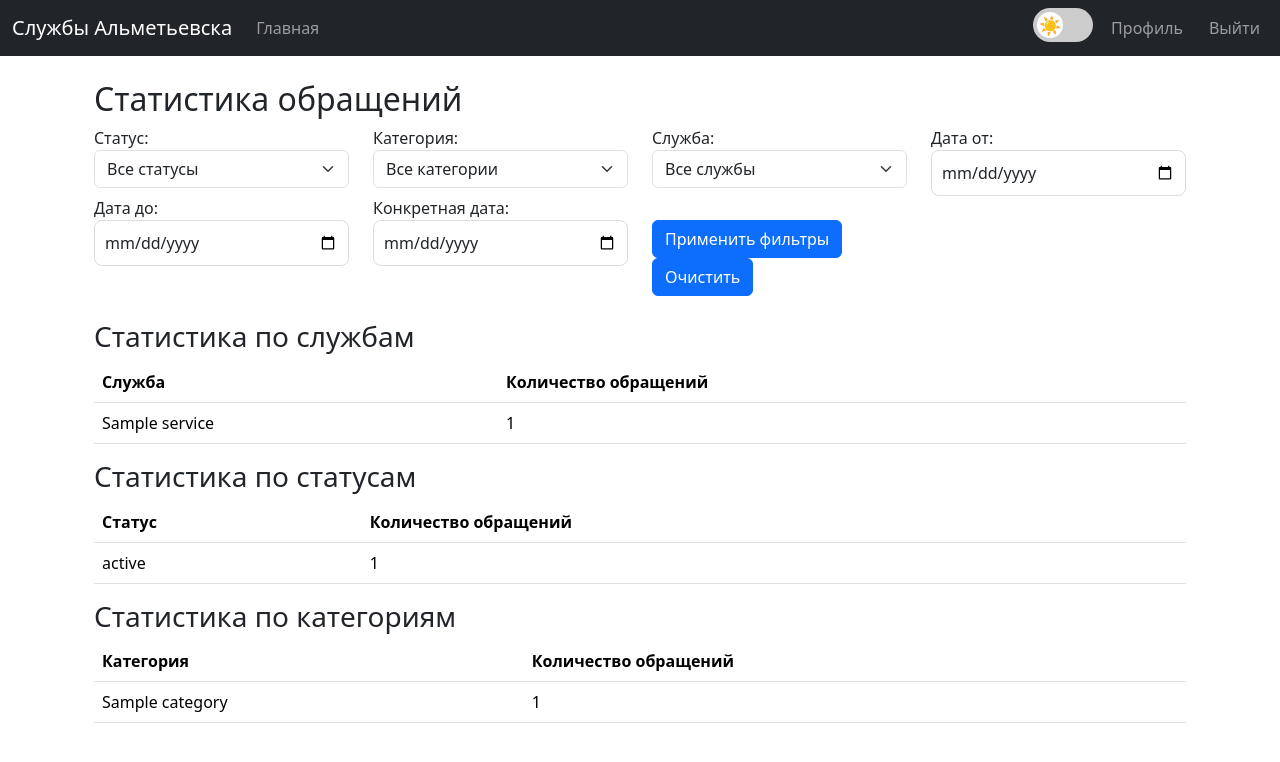
After one commit to MichaelEmpire123/diiiplom_ver300, a Django app: page /administrator/statistics/ in a window 1280 px wide. The commit adds this page. Shown: the top 762 px of the page. Run offline with Django 5.2, Linux system fonts and the light colour scheme; a user stored in the database is signed in; tables that the repository leaves empty hold one stand-in row (values such as "Sample post").

Commit message:
Сделал статистики, доделал статусы в обращениях

```diff
--- a/almet/models.py
+++ b/almet/models.py
@@ -109,6 +109,7 @@ class Processing_appeals(models.Model):
     id_status = models.ForeignKey('Status', on_delete=models.CASCADE)
     date_time_setting_status = models.DateTimeField()
     photo = models.ImageField(upload_to=get_upload_path_processing, blank=True, null=True)
+    rejection_reason = models.TextField(blank=True, null=True)
 
     def __str__(self):
         return f"Обработка {self.id} для обращения {self.id_appeal}"
--- /dev/null
+++ b/almet/templates/admin/admin_statistics.html
@@ -0,0 +1,130 @@
+{% extends 'base.html' %}
+
+{% block title %}Статистика для администратора{% endblock %}
+
+{% block content %}
+<div class="container">
+    <h2>Статистика обращений</h2>
+
+    <!-- Фильтры -->
+    <form method="get" class="mb-4">
+        <div class="row">
+            <div class="col-md-3">
+                <label for="status">Статус:</label>
+                <select name="status" id="status" class="form-select">
+                    <option value="">Все статусы</option>
+                    {% for status in statuses %}
+                        <option value="{{ status.id }}" {% if status.id == request.GET.status %}selected{% endif %}>{{ status.name_status }}</option>
+                    {% endfor %}
+                </select>
+            </div>
+            <div class="col-md-3">
+                <label for="category">Категория:</label>
+                <select name="category" id="category" class="form-select">
+                    <option value="">Все категории</option>
+                    {% for category in categories %}
+                        <option value="{{ category.id }}" {% if category.id == request.GET.category %}selected{% endif %}>{{ category.name_official }}</option>
+                    {% endfor %}
+                </select>
+            </div>
+            <div class="col-md-3">
+                <label for="service">Служба:</label>  <!-- Новый фильтр по службе -->
+                <select name="service" id="service" class="form-select">
+                    <option value="">Все службы</option>
+                    {% for service in services %}
+                        <option value="{{ service.id }}" {% if service.id == request.GET.service %}selected{% endif %}>{{ service.name }}</option>
+                    {% endfor %}
+                </select>
+            </div>
+            <div class="col-md-3">
+                <label for="date_from">Дата от:</label>
+                <input type="date" name="date_from" id="date_from" class="form-control" value="{{ request.GET.date_from }}">
+            </div>
+            <div class="col-md-3">
+                <label for="date_to">Дата до:</label>
+                <input type="date" name="date_to" id="date_to" class="form-control" value="{{ request.GET.date_to }}">
+            </div>
+            <div class="col-md-3">
+                <label for="specific_date">Конкретная дата:</label>
+                <input type="date" name="specific_date" id="specific_date" class="form-control" value="{{ request.GET.specific_date }}">
+            </div>
+            <div class="col-md-3 mt-4">
+                <div style="">
+                    <button type="submit" class="btn btn-primary">Применить фильтры</button>
+                    <a style="color: #fff;" href="{% url 'admin_statistics' %}"  class="btn btn-primary">Очистить</a>
+                </div>
+
+            </div>
+        </div>
+    </form>
+
+    <!-- Статистика по службам -->
+    <h3>Статистика по службам</h3>
+    <table class="table">
+        <thead>
+            <tr>
+                <th>Служба</th>
+                <th>Количество обращений</th>
+            </tr>
+        </thead>
+        <tbody>
+            {% for stat in service_stats %}
+                <tr>
+                    <td>{{ stat.id_service__name }}</td>
+                    <td>{{ stat.total }}</td>
+                </tr>
+            {% empty %}
+                <tr>
+                    <td colspan="2">Нет данных</td>
+                </tr>
+            {% endfor %}
+        </tbody>
+    </table>
+
+    <!-- Статистика по статусам -->
+    <h3>Статистика по статусам</h3>
+    <table class="table">
+        <thead>
+            <tr>
+                <th>Статус</th>
+                <th>Количество обращений</th>
+            </tr>
+        </thead>
+        <tbody>
+            {% for stat in status_stats %}
+                <tr>
+                    <td>{{ stat.last_status }}</td>
+                    <td>{{ stat.total }}</td>
+                </tr>
+            {% empty %}
+                <tr>
+                    <td colspan="2">Нет данных</td>
+                </tr>
+            {% endfor %}
+        </tbody>
+    </table>
+
+    <!-- Статистика по категориям -->
+    <h3>Статистика по категориям</h3>
+    <table class="table">
+        <thead>
+            <tr>
+                <th>Категория</th>
+                <th>Количество обращений</th>
+            </tr>
+        </thead>
+        <tbody>
+            {% for stat in category_stats %}
+                <tr>
+                    <td>{{ stat.id_category__name_official }}</td>
+                    <td>{{ stat.total }}</td>
+                </tr>
+            {% empty %}
+                <tr>
+                    <td colspan="2">Нет данных</td>
+                </tr>
+            {% endfor %}
+        </tbody>
+    </table>
+</div>
+{% endblock %}
--- a/almet/templates/auth/profile.html
+++ b/almet/templates/auth/profile.html
@@ -32,6 +32,9 @@
                         <li class="nav-item">
                             <a class="nav-link a_1 {% if request.path == '/admin_all_appeals/' %}active{% endif %}" href="{% url 'admin_all_appeals' %}">Все обращения</a>
                         </li>
+                        <li class="nav-item">
+                            <a class="nav-link a_1 {% if request.path == '/administrator/statistics/' %}active{% endif %}" href="{% url 'admin_statistics' %}">Статистика</a>
+                        </li>
                     {% endif %}
 
                     <!-- Действия для жителя -->
@@ -54,6 +57,9 @@
                         </li>
                         <li class="nav-item">
                             <a class="nav-link a_1 {% if request.path == '/create_report/' %}active{% endif %}" href="{% url 'create_report' %}">Создать отчет</a>
+                        </li>
+                        <li class="nav-item">
+                            <a class="nav-link a_1 {% if request.path == '/employee/statistics/' %}active{% endif %}" href="{% url 'service_statistics' %}">Статистика</a>
                         </li>
                     {% endif %}
                 </ul>
--- a/almet/urls.py
+++ b/almet/urls.py
@@ -27,6 +27,8 @@ urlpatterns = [
     path('employee/appeals/', views.employee_appeals, name='employee_appeals'),
     path('employee/appeals/<int:appeal_id>/', views.view_appeal, name='view_appeal'),
     path('employee/create-report/', views.create_report, name='create_report'),
+    path('employee/statistics/', views.service_statistics, name='service_statistics'),
+
 
     # Администратор
     path('administrator/categories/', views.admin_categories, name='admin_categories'),
@@ -41,6 +43,6 @@ urlpatterns = [
     path('administrator/create_employee/', views.admin_create_employee, name='admin_create_employee'),
     path('administrator/all_appeals/', views.admin_all_appeals, name='admin_all_appeals'),
     path('administrator/all_appeals/<int:appeal_id>/', views.admin_view_appeal, name='admin_view_appeal'),
-
-    path('administrator/assign_service/<int:appeal_id>/', views.assign_service, name='assign_service')
+    path('administrator/assign_service/<int:appeal_id>/', views.assign_service, name='assign_service'),
+    path('administrator/statistics/', views.admin_statistics, name='admin_statistics'),
 ]
--- a/almet/views.py
+++ b/almet/views.py
@@ -22,7 +22,7 @@ from docx.shared import Inches
 from .forms import AppealForm, MessageForm, ServiceForm, EmployeeRegistrationForm, Edit_AppealForm, ReportForm
 from .models import User, Citizen, Street, City, Status, Appeals, Message, Processing_appeals, Category, Sotrudniki, \
     Service
-from django.db.models import OuterRef, Subquery, Q
+from django.db.models import OuterRef, Subquery, Q, Count
 import xml.etree.ElementTree as ET
 from django.utils.timezone import now
 import json
@@ -171,6 +171,68 @@ def logout_view(request):
 
 
 # Городская служба
+
+# Статистика
+@login_required
+def service_statistics(request):
+    if not request.user.id_sotrudnik:
+        messages.error(request, 'У вас нет доступа к этой странице.')
+        return redirect('home')
+
+    # Получаем службу текущего сотрудника
+    service = request.user.id_sotrudnik.id_service
+
+    # Фильтры
+    status_filter = request.GET.get('status')
+    category_filter = request.GET.get('category')
+    date_from = request.GET.get('date_from')
+    date_to = request.GET.get('date_to')
+    specific_date = request.GET.get('specific_date')
+
+    # Базовый запрос для обращений
+    appeals = Appeals.objects.filter(id_service=service)
+
+    # Применение фильтров к обращениям
+    if category_filter:
+        appeals = appeals.filter(id_category__id=category_filter)
+    if date_from and date_to:
+        appeals = appeals.filter(date_time__range=[date_from, date_to])
+    if specific_date:
+        appeals = appeals.filter(date_time__date=specific_date)
+
+    # Подзапрос для получения последнего статуса каждого обращения
+    last_status_subquery = Processing_appeals.objects.filter(
+        id_appeal=OuterRef('id')
+    ).order_by('-date_time_setting_status').values('id_status__name_status')[:1]
+
+    # Аннотируем обращения их последним статусом
+    appeals_with_last_status = appeals.annotate(
+        last_status=Subquery(last_status_subquery)
+    )
+
+    # Фильтрация по последнему статусу (если указан фильтр)
+    if status_filter:
+        appeals_with_last_status = appeals_with_last_status.filter(
+            last_status=status_filter)
+
+    # Статистика по последним статусам
+    status_stats = appeals_with_last_status.values('last_status').annotate(
+        total=Count('id')).order_by('-total')
+
+    # Статистика по категориям
+    category_stats = appeals.values('id_category__name_official').annotate(
+        total=Count('id')).order_by('-total')
+
+    # Контекст
+    context = {
+        'status_stats': status_stats,
+        'category_stats': category_stats,
+        'statuses': Status.objects.all(),
+        'categories': Category.objects.all(),
+    }
+
+    return render(request, 'service/service_statistics.html', context)
+
 @login_required
 def employee_appeals(request):
     # Проверяем, что пользователь является сотрудником
@@ -197,24 +259,28 @@ def view_appeal(request, appeal_id):
         messages.error(request, 'У вас нет доступа к этому обращению.')
         return redirect('employee_appeals')
 
-    # Получаем список доступных статусов
+    # Получаем текущий статус обращения
+    current_status = appeal.processing_appeals_set.last().id_status.name_status
+
+    # Получаем список всех статусов, кроме "Принято"
     statuses = Status.objects.exclude(name_status='Принято')
 
-    # Если статус "Отклонено", блокируем изменение статуса
-    if appeal.processing_appeals_set.last().id_status.name_status == 'Отклонено':
-        statuses = statuses.exclude(id__in=[status.id for status in statuses])
-
-    has_in_progress_status = Processing_appeals.objects.filter(
-        id_appeal=appeal,
-        id_status__name_status='В работе'
-    ).exists()
-
-    if has_in_progress_status:
-        statuses = statuses.exclude(name_status='В работе')
-    else:
-        statuses = statuses.exclude(name_status='Выполнено')
+    # Фильтруем доступные статусы в зависимости от текущего статуса
+    if current_status == 'Принято':
+        # Если текущий статус "Принято", доступны "В работе" и "Отклонено"
+        statuses = statuses.filter(name_status__in=['В работе', 'Отклонено'])
+    elif current_status == 'В работе':
+        # Если текущий статус "В работе", доступны "Выполнено" и "Отклонено"
+        statuses = statuses.filter(name_status__in=['Выполнено', 'Отклонено'])
+    elif current_status in ['Выполнено', 'Отклонено']:
+        # Если текущий статус "Выполнено" или "Отклонено", блокируем изменение статуса
+        statuses = statuses.none()  # Пустой queryset, чтобы заблокировать выбор статуса
 
     completed_status_id = Status.objects.filter(name_status='Выполнено').values_list('id', flat=True).first()
+    rejected_status_id = Status.objects.filter(name_status='Отклонено').values_list('id', flat=True).first()
+
+    # Список статусов, которые блокируют форму
+    blocked_statuses = ['Выполнено', 'Отклонено']
 
     if request.method == 'POST':
         new_status_id = request.POST.get('status')
@@ -226,9 +292,9 @@ def view_appeal(request, appeal_id):
                 messages.error(request, 'Для статуса "Выполнено" необходимо загрузить фото.')
                 return redirect('view_appeal', appeal_id=appeal.id)
 
-            # Проверка на изменения статуса при "Отклонено"
-            if new_status.name_status == 'Отклонено':
-                messages.error(request, 'Вы не можете изменить статус на "Отклонено".')
+            # Проверка на статус "Отклонено" и наличие причины
+            if new_status.name_status == 'Отклонено' and not request.POST.get('rejection_reason'):
+                messages.error(request, 'Для статуса "Отклонено" необходимо указать причину.')
                 return redirect('view_appeal', appeal_id=appeal.id)
 
             # Создаем запись о статусе
@@ -236,6 +302,7 @@ def view_appeal(request, appeal_id):
                 id_appeal=appeal,
                 id_status=new_status,
                 date_time_setting_status=timezone.now(),
+                rejection_reason=request.POST.get('rejection_reason', ''),  # Сохраняем причину отклонения
             )
 
             # Если прикреплен файл, сохраняем его
@@ -257,6 +324,8 @@ def view_appeal(request, appeal_id):
         'statuses': statuses,
         'status_history': status_history,
         'completed_status_id': completed_status_id,
+        'rejected_status_id': rejected_status_id,
+        'blocked_statuses': blocked_statuses,  # Передаем список блокирующих статусов
     })
 
 
@@ -1159,3 +1228,70 @@ def admin_view_appeal(request, appeal_id):
         'statuses': statuses,
         'services': services,
     })
+
+# Статистика у админа
+@login_required
+def admin_statistics(request):
+    if not request.user.is_staff:
+        messages.error(request, 'У вас нет доступа к этой странице.')
+        return redirect('home')
+
+    # Фильтры
+    status_filter = request.GET.get('status')
+    category_filter = request.GET.get('category')
+    service_filter = request.GET.get('service')  # Новый фильтр по службе
+    date_from = request.GET.get('date_from')
+    date_to = request.GET.get('date_to')
+    specific_date = request.GET.get('specific_date')
+
+    # Базовый запрос для обращений
+    appeals = Appeals.objects.all()
+
+    # Применение фильтров к обращениям
+    if category_filter:
+        appeals = appeals.filter(id_category__id=category_filter)
+    if service_filter:  # Фильтр по службе
+        appeals = appeals.filter(id_service__id=service_filter)
+    if date_from and date_to:
+        appeals = appeals.filter(date_time__range=[date_from, date_to])
+    if specific_date:
+        appeals = appeals.filter(date_time__date=specific_date)
+
+    # Подзапрос для получения последнего статуса каждого обращения
+    last_status_subquery = Processing_appeals.objects.filter(
+        id_appeal=OuterRef('id')
+    ).order_by('-date_time_setting_status').values('id_status__name_status')[:1]
+
+    # Аннотируем обращения их последним статусом
+    appeals_with_last_status = appeals.annotate(
+        last_status=Subquery(last_status_subquery)
+    )
+
+    # Фильтрация по последнему статусу (если указан фильтр)
+    if status_filter:
+        appeals_with_last_status = appeals_with_last_status.filter(
+            last_status=status_filter)
+
+    # Статистика по службам
+    service_stats = appeals_with_last_status.values('id_service__name').annotate(
+        total=Count('id')).order_by('-total')
+
+    # Статистика по последним статусам
+    status_stats = appeals_with_last_status.values('last_status').annotate(
+        total=Count('id')).order_by('-total')
+
+    # Статистика по категориям
+    category_stats = appeals.values('id_category__name_official').annotate(
+        total=Count('id')).order_by('-total')
+
+    # Контекст
+    context = {
+        'service_stats': service_stats,
+        'status_stats': status_stats,
+        'category_stats': category_stats,
+        'statuses': Status.objects.all(),
+        'categories': Category.objects.all(),
+        'services': Service.objects.all(),  # Добавляем список всех служб
+    }
+
+    return render(request, 'admin/admin_statistics.html', context)
```
Also changed, not shown: almet/templates/auth/update_profile.html (+8 -1 lines), almet/templates/service/create_report.html (+9 -6 lines), almet/templates/service/service_statistics.html (added, +97 -0 lines), almet/templates/service/view_appeal.html (+21 -6 lines).
